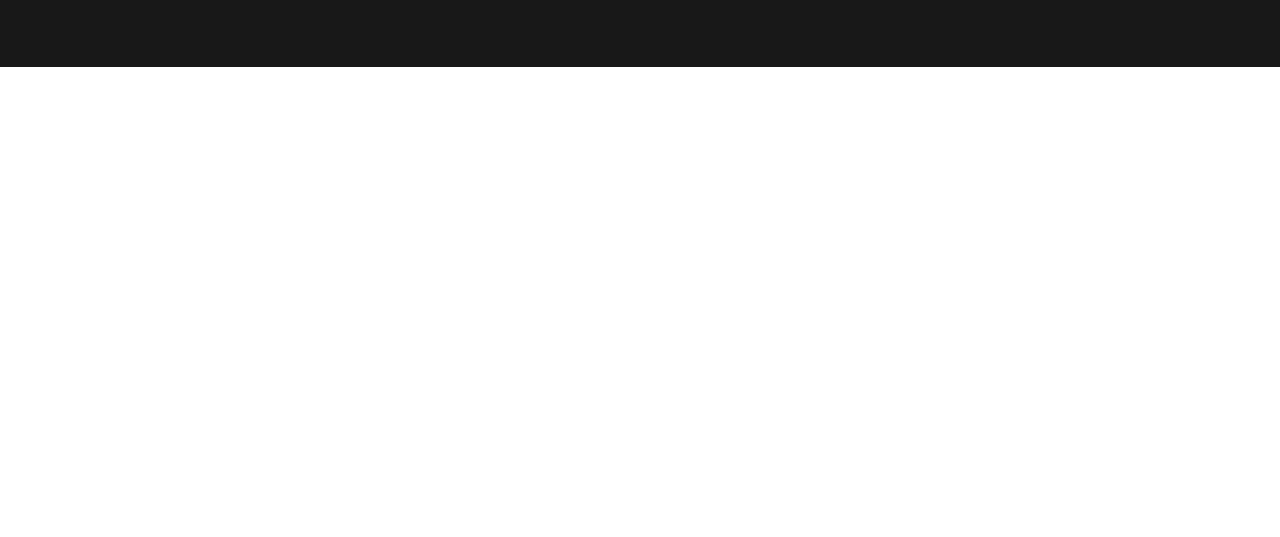
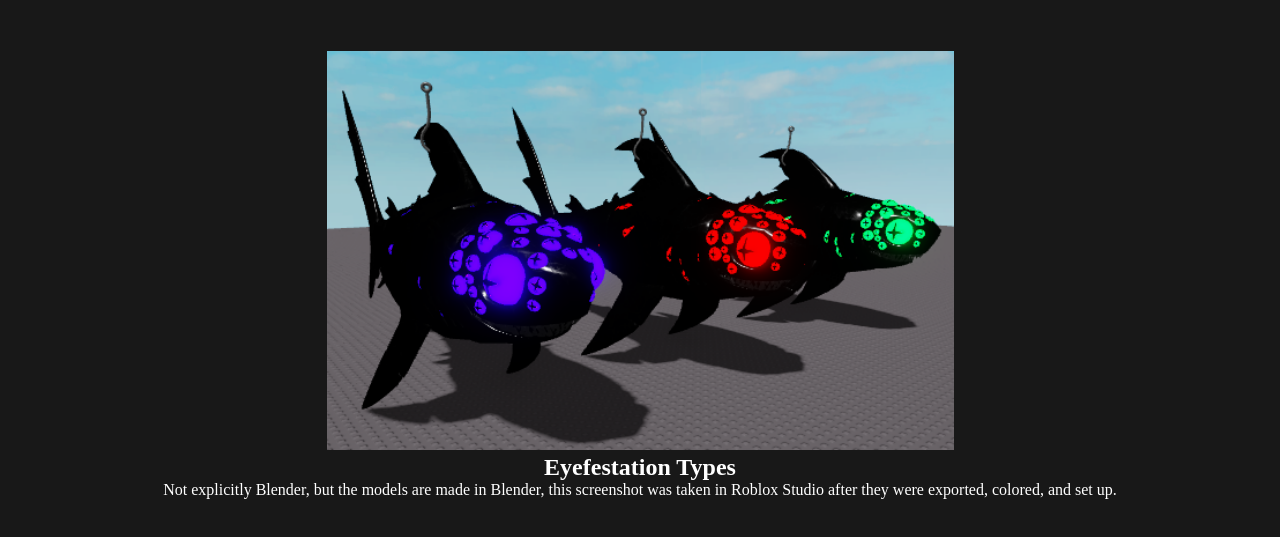
Before and after one commit to starterDev3/belder-the-2nd, a plain HTML site: page index.html in a window 1280 px wide. Shown: the part 1720-2257 px from the top of the page. Before the commit the page ends 1787 px from the top, so only its background shows below. Drawn offline with Linux system fonts and the light colour scheme.

Commit message:
added new image to pain page

```diff
--- a/index.html
+++ b/index.html
@@ -73,6 +73,12 @@
                 <img src="images/img3.png" alt="pic" class="latest__img">
         <h2>Wither Storm (Minecraft: Story Mode) Comparison</h2>
         <p>A comparison of Wither Storms i made in Blender, all 3 having a distinct style.</p>
+                <br>
+        <br>
+        <br>
+                <img src="images/img1.png" alt="pic" class="latest__img">
+        <h2>Eyefestation Types</h2>
+        <p>Not explicitly Blender, but the models are made in Blender, this screenshot was taken in Roblox Studio after they were exported, colored, and set up.</p>
 
         </div>
 
```
